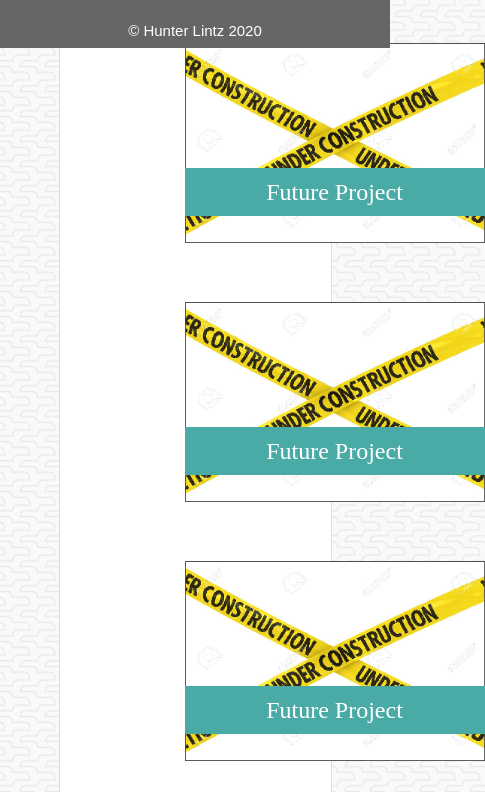
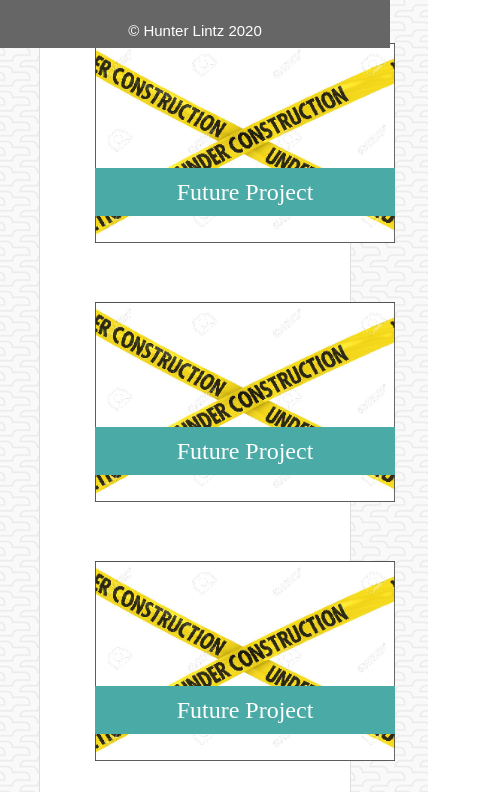
Before and after one commit to HunterLintz/Responsive-Portfolio, a plain HTML site: page portfolio.html in a window 390 px wide. Shown: the part 796-1588 px from the top of the page, 485 px wide, since content can reach past the window. Drawn offline with Linux system fonts and the light colour scheme.

Commit message:
Added Media Query for webpage responsiveness

```diff
--- a/assets/css/style.css
+++ b/assets/css/style.css
@@ -209,3 +209,16 @@ input[type=Submit]{
 .bold{
     font-weight: bold;
 }
+
+/* since i was only changing percentages pretty much i felt like I only needed one media query as it looked good on all devices */
+@media only screen and (max-width:980px){
+
+    .main{
+        margin-left: 10%;
+        margin-right: 10%;
+    }
+    .box{
+        margin-left: 0px;
+        margin-right: 58px;
+    }
+}
```
